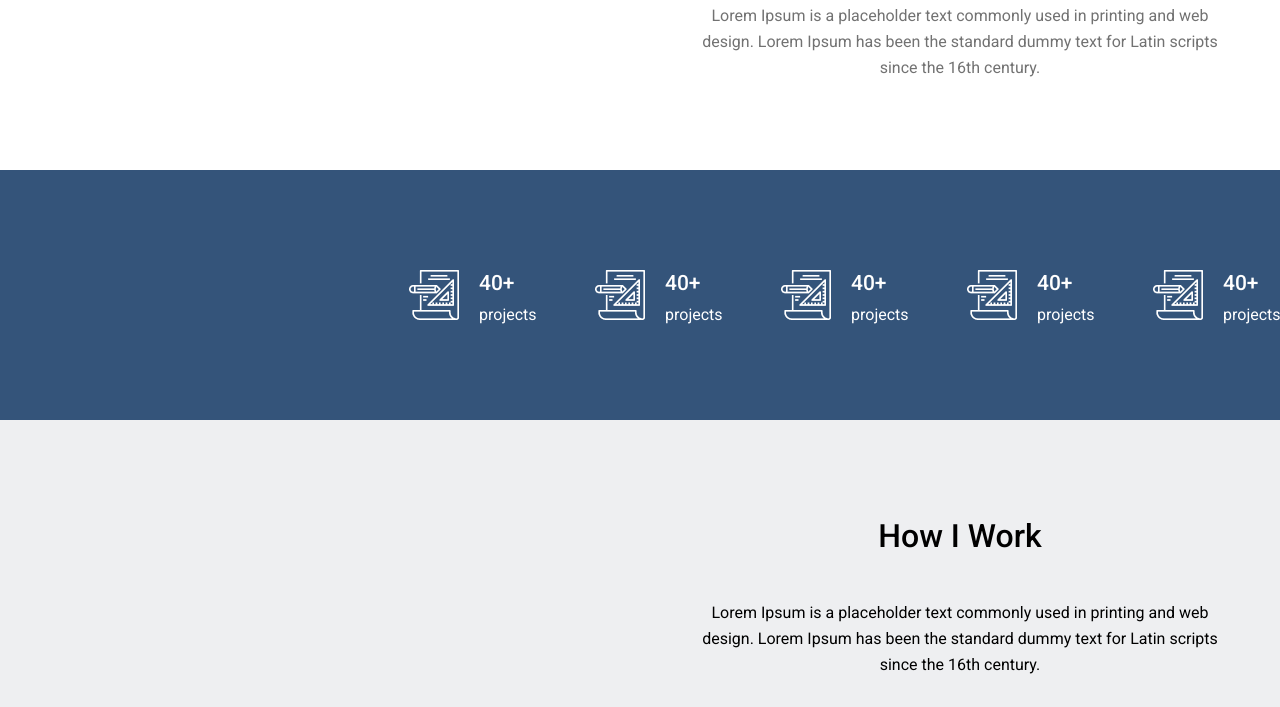
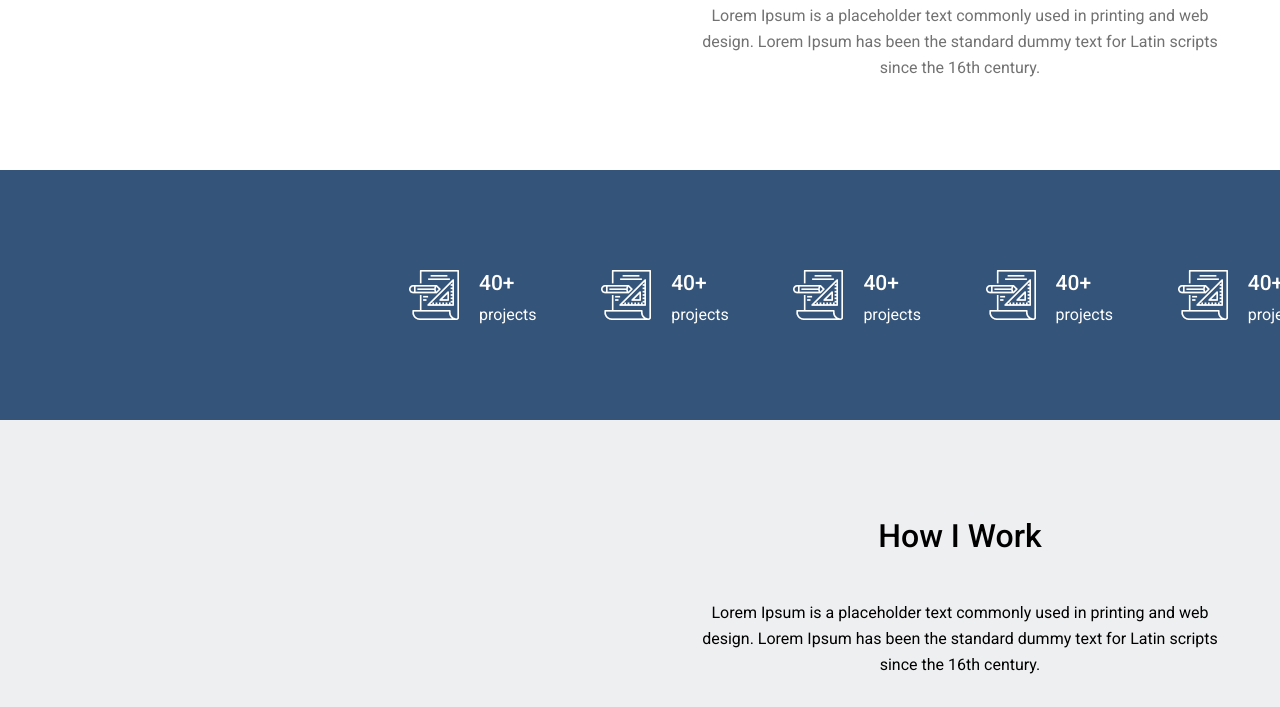
Before and after one commit to AlexGromada/HW_9, a plain HTML site: page index.html in a window 1280 px wide. Shown: the part 889-1596 px from the top of the page. Drawn offline with Linux system fonts and the light colour scheme.

Commit message:
used flex instead of margin for experience items

```diff
--- a/style.css
+++ b/style.css
@@ -120,16 +120,17 @@ body {
     width: 1920px;
     height: 250px;
     padding-left: 409px;
+    padding-right: 409px;
     padding-top: 100px;
     box-sizing: border-box;
     display: flex;
+    justify-content: space-between;
     background-color: #34547A;
 }
 
 .experience__item{
     width: 141px;
     height: 50px;
-    margin-right: 45px;
     display: flex;
     justify-content: space-between;
 }
```
